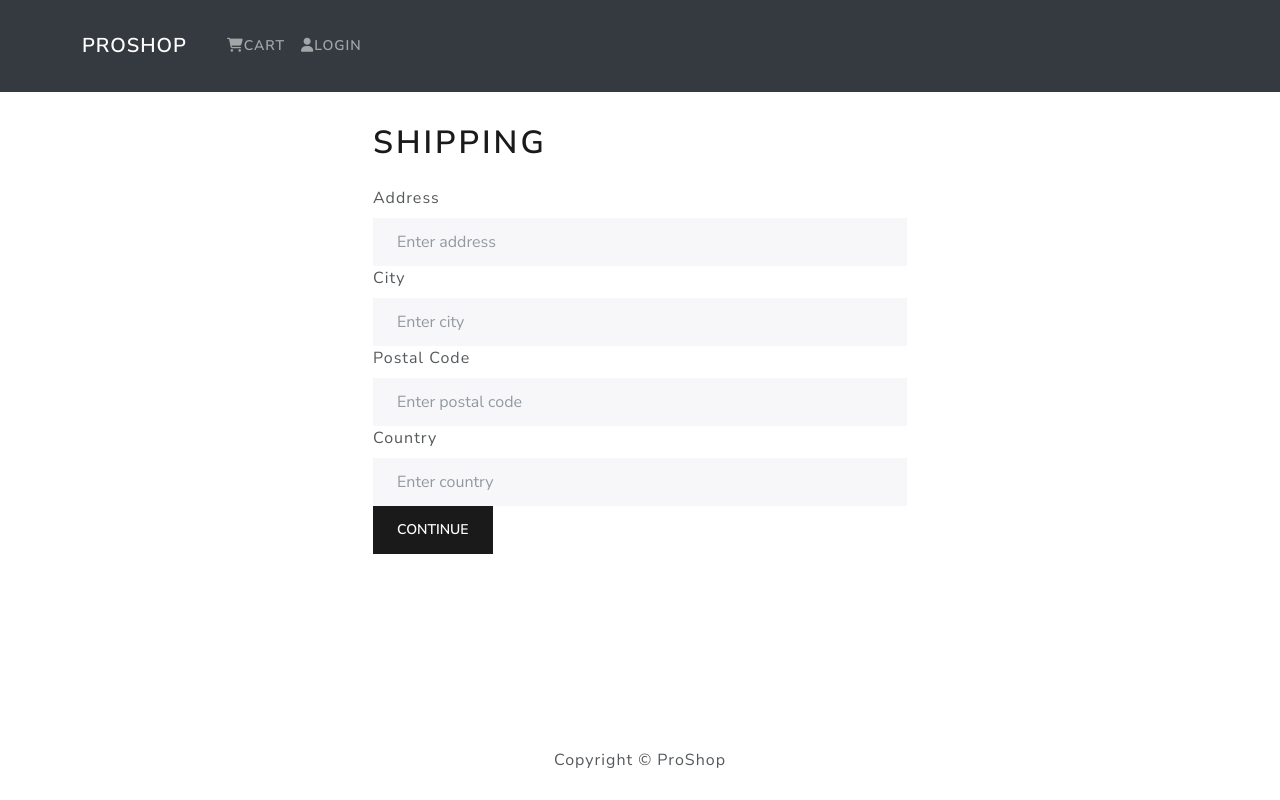
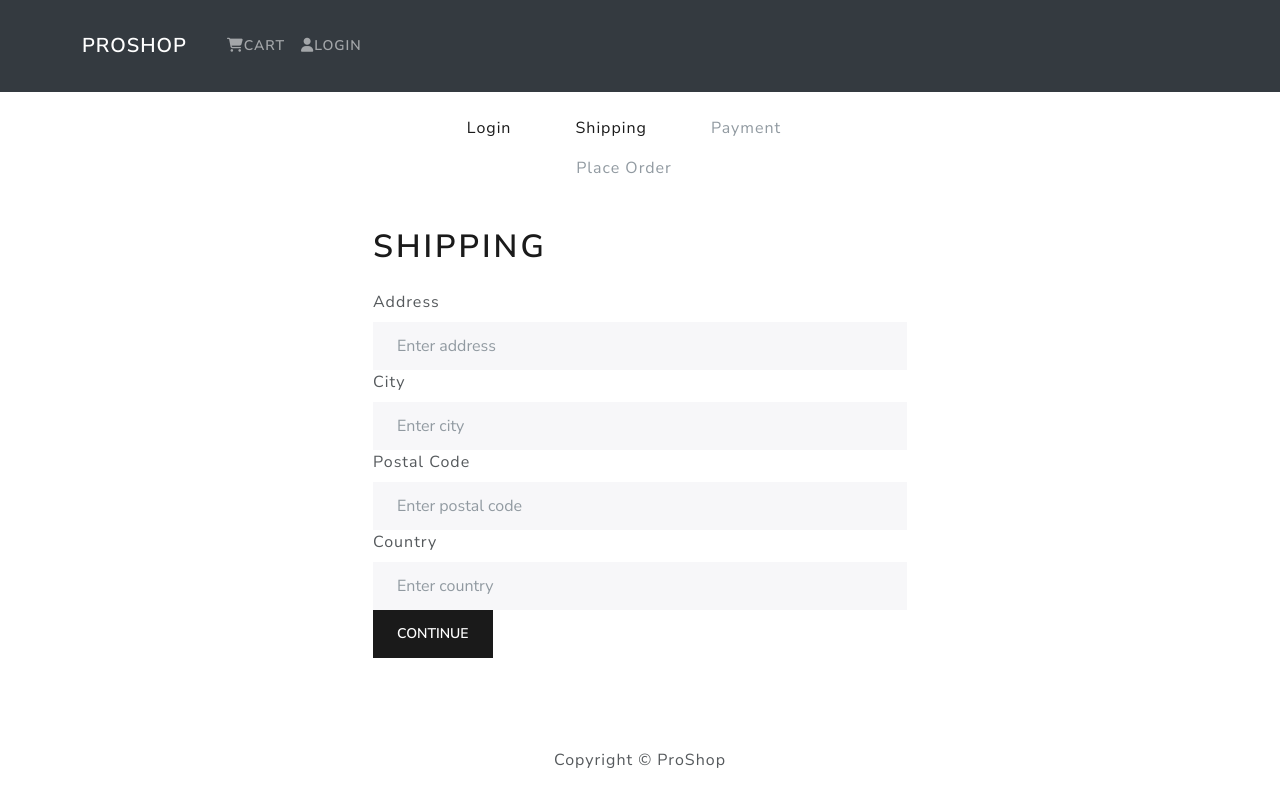
Before and after one commit to FelipeNogueraP/Eshop, a React (Create React App) app in the folder frontend/: page /shipping in a window 1280 px wide. Built offline with nearby package versions, Linux system fonts and the light colour scheme.

Commit message:
checkout steps

```diff
--- /dev/null
+++ b/frontend/src/components/CheckoutSteps.js
@@ -0,0 +1,51 @@
+import React from 'react';
+import { Nav } from 'react-bootstrap';
+import { LinkContainer } from 'react-router-bootstrap';
+
+const CheckoutSteps = ({ step1, step2, step3, step4 }) => {
+    return (
+        <Nav className='justify-content-center mb-4'>
+            <Nav.Item>
+                {step1 ? (
+                    <LinkContainer to='/login'>
+                        <Nav.Link>Login</Nav.Link>
+                    </LinkContainer>
+                ) : (
+                    <Nav.Link disabled>Login</Nav.Link>
+                )}
+            </Nav.Item>
+
+            <Nav.Item>
+                {step2 ? (
+                    <LinkContainer to='/shipping'>
+                        <Nav.Link>Shipping</Nav.Link>
+                    </LinkContainer>
+                ) : (
+                    <Nav.Link disabled>Shipping</Nav.Link>
+                )}
+            </Nav.Item>
+
+            <Nav.Item>
+                {step3 ? (
+                    <LinkContainer to='/payment'>
+                        <Nav.Link>Payment</Nav.Link>
+                    </LinkContainer>
+                ) : (
+                    <Nav.Link disabled>Payment</Nav.Link>
+                )}
+            </Nav.Item>
+
+            <Nav.Item>
+                {step4 ? (
+                    <LinkContainer to='/placeorder'>
+                        <Nav.Link>Place Order</Nav.Link>
+                    </LinkContainer>
+                ) : (
+                    <Nav.Link disabled>Place Order</Nav.Link>
+                )}
+            </Nav.Item>
+        </Nav>
+    );
+}
+
+export default CheckoutSteps;
--- a/frontend/src/screens/ShippingScreen.js
+++ b/frontend/src/screens/ShippingScreen.js
@@ -4,6 +4,7 @@
 import { useDispatch, useSelector } from "react-redux";
 import FormContainer from "../components/FormContainer";
 import { saveShippingAddress } from "../actions/cartActions";
+import CheckoutSteps from "../components/CheckoutSteps";
 
 function ShippingScreen() {
   const cart = useSelector((state) => state.cart);
@@ -23,6 +24,7 @@
 
   return (
     <FormContainer>
+      <CheckoutSteps step1 step2 />
       <h1>Shipping</h1>
       <Form onSubmit={submitHandler}>
 
```
